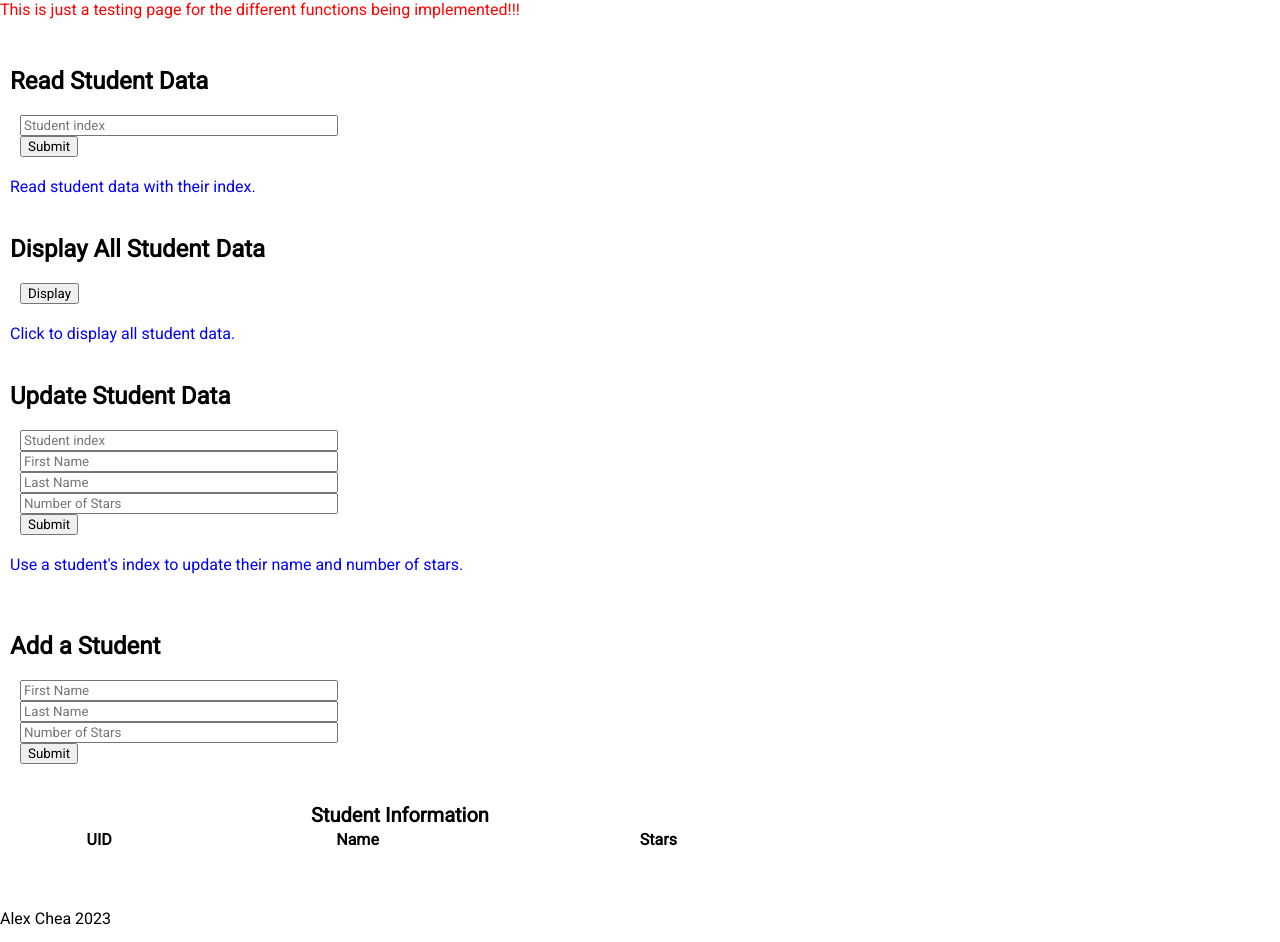
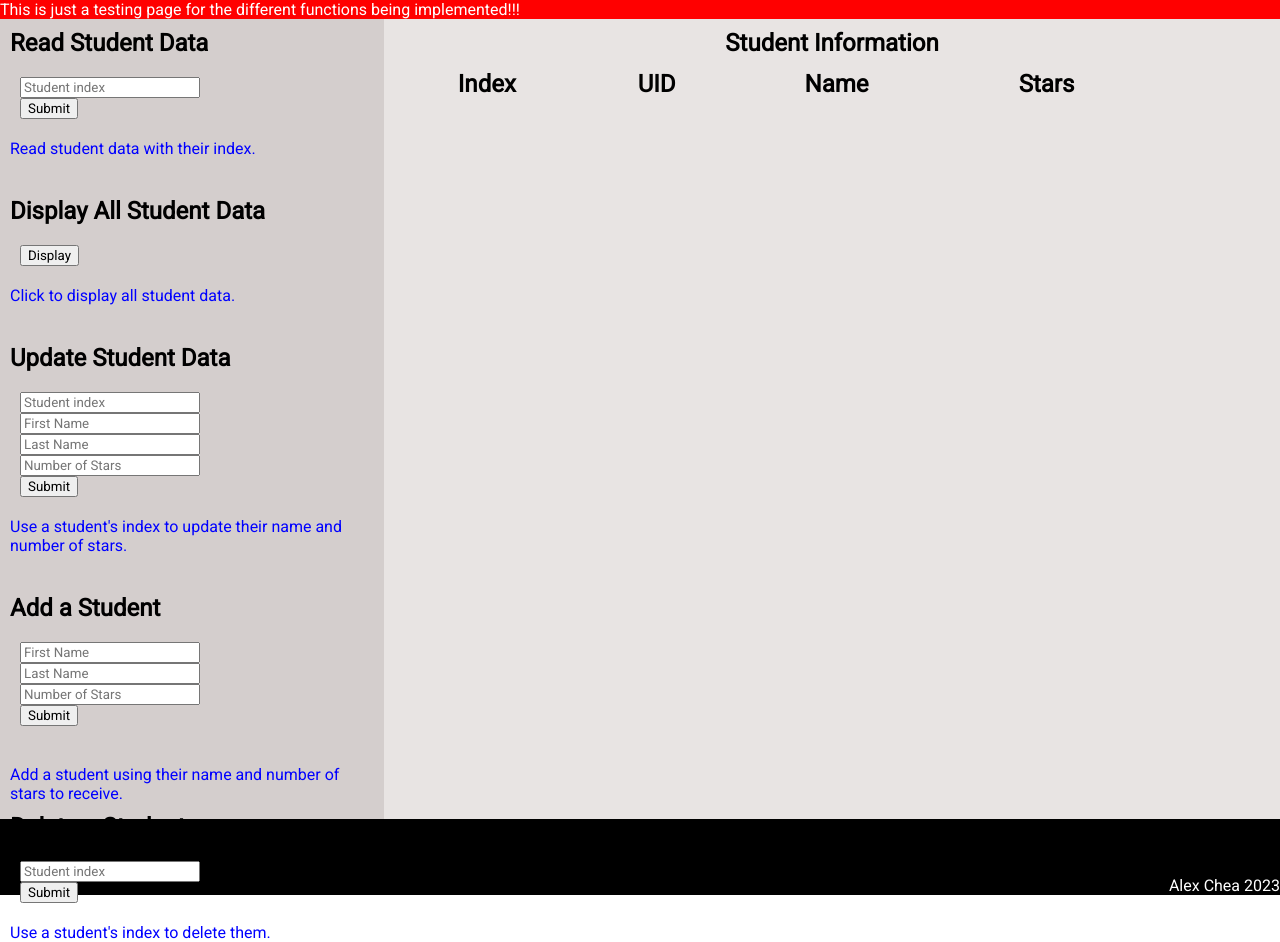
Before and after one commit to cheaseeds/math-stars, a PHP site: page / in a window 1280 px wide. Shown: the part 98-1040 px from the top of the page. Run offline with PHP 8.4, Linux system fonts and the light colour scheme; lists and menus that the app fills with data are empty.

Commit message:
Added create and delete buttons to the page

```diff
--- a/index.php
+++ b/index.php
@@ -53,14 +53,41 @@ if (!$conn) {
             #desc {
                 margin: 10px;
             }
+            #table-title {
+                text-align: center;
+            }
             input {
-                width: 25%;
+                width: 50%;
             }
             input:focus {
                 background-color: lightblue;
             }
             form {
                 margin: 20px;
+            }
+            .row:after {
+                content: "";
+                display: table;
+                clear: both;
+            }
+            {
+                box-sizing: content-box;
+            }
+            .column-buttons {
+                float: left;
+                width: 30%;
+                background-color:#d4cecd;
+                height:100vh;
+            }
+
+            .column-table {
+                float: right;
+                width: 70%;
+                background-color:#e8e4e3;
+                height: 100vh
+            }
+            th {
+                font-size: 1.5rem;
             }
 
         </style>
@@ -70,14 +97,17 @@ if (!$conn) {
     <header>
         <h1>Math Stars</h1>
     </header>
-    <p style="color: red">
+    <p style="color: white; background-color: red; border: 0; margin: 0" >
         This is just a testing page for the different functions being implemented!!!
     </p>
+
     <!--
     Form for reading student data providing it with an input type of "number" and a button
     -->
-    <br>
-    <br>
+
+
+    <div class="row">
+        <div class="column-buttons">
             <h2>Read Student Data</h2>
             <form method="post" action="call_routine.php">
                 <input type="hidden" name="routine" value="read_student">
@@ -111,7 +141,6 @@ if (!$conn) {
             </form>
             <p id="desc">Use a student's index to update their name and number of stars.</p>
             <br>
-    <br>
 
             <h2>Add a Student</h2>
             <form method="post" action="call_routine.php">
@@ -126,12 +155,25 @@ if (!$conn) {
                 <br>
                 <br>
             </form>
+            <p id="desc">Add a student using their name and number of stars to receive.</p>
 
+            <h2>Delete a Student</h2>
+            <form method="post" action="call_routine.php">
+                <input type="hidden" name="routine" value="delete_student">
+                <input type="number" name="s_d_idx" id="s_d_idx" min="0" max="99999999999" placeholder="Student index">
+                <br>
+                <button type="submit">Submit</button>
+            </form>
+            <p id="desc">Use a student's index to delete them.</p>
 
-    <table style="width: 50rem">
-        <caption style="font-weight: bold; font-size: 20px; text-align: auto">Student Information</caption>
+        </div>
+
+        <div class="column-table">
+            <h2 id="table-title">Student Information</h2>
+            <table style="width: 85%">
                 <thead>
                     <tr>
+                        <th>Index</th>
                         <th>UID</th>
                         <th>Name</th>
                         <th>Stars</th>
@@ -142,6 +184,7 @@ if (!$conn) {
                         if (isset($students)) {
                             foreach ($students as $student) {
                                 echo "<tr>";
+                                echo "<td>" . $student['idx'] . "</td>";
                                 echo "<td>" . $student['uid'] . "</td>";
                                 echo "<td>" . $student['Name'] . "</td>";
                                 echo "<td>" . $student['Stars'] . "</td>";
@@ -151,10 +194,9 @@ if (!$conn) {
                     ?>
                 </tbody>
             </table>
+        </div>
+    </div>
 
-
-    <br>
-    <br>
-    <br>
-    <footer>Alex Chea 2023</footer>
+    <footer style="color: white; text-align: right; background-color: black; margin: 0; border: 0">
+    <br><br><br>Alex Chea 2023</footer>
 </body>
```
Also changed, not shown: call_routine.php (+9 -5 lines). Lines whose indentation alone changed are shown as unchanged.
